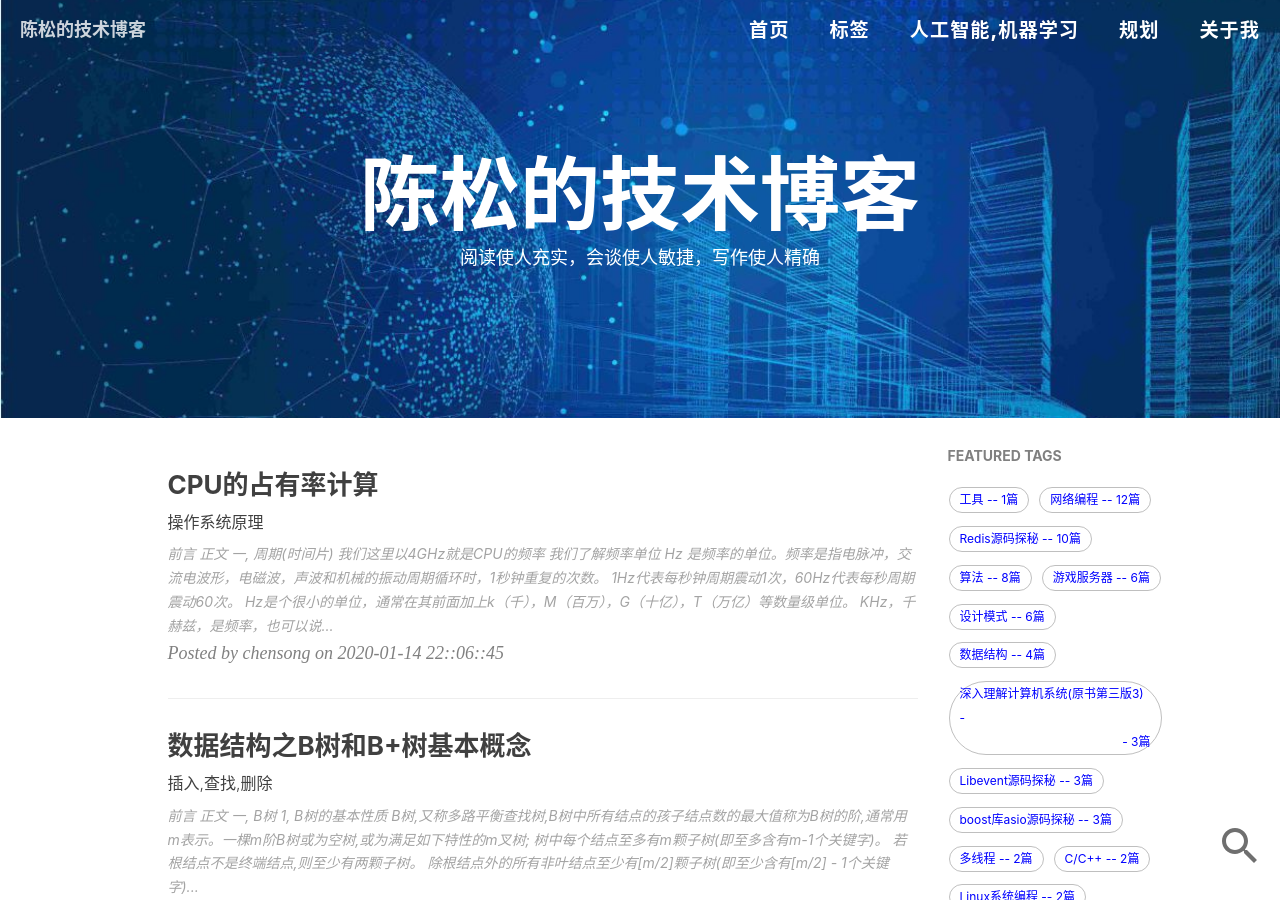
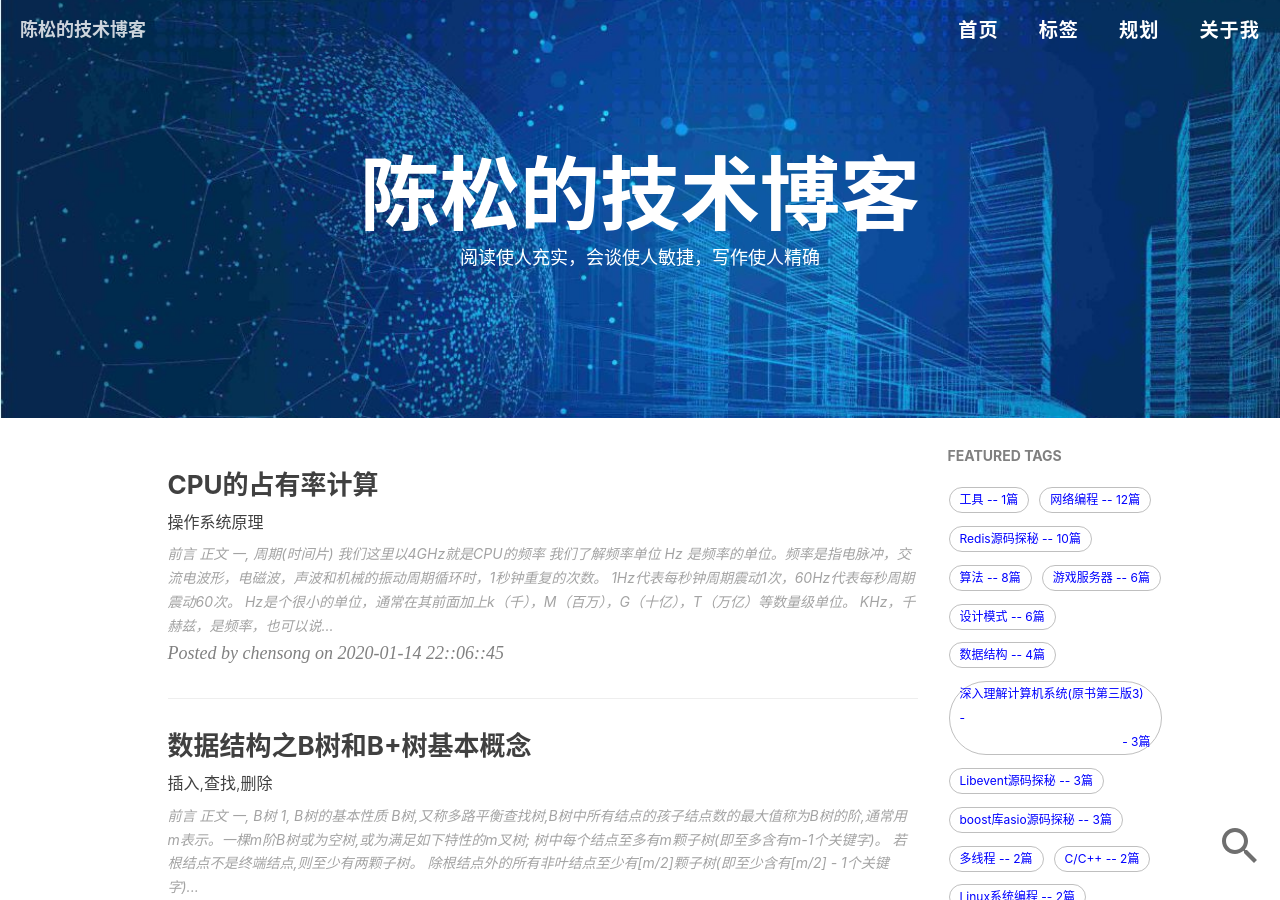
Before and after one commit to chensongpoixs/chensongpoixs.github.io, a Jekyll site: the page built from index.html, in a window 1280 px wide and 900 px high. Built offline with Jekyll 4.4.1, drawn with Linux system fonts in a browser that asks for light colours; nearby versions of some CDN libraries; the list of posts is cut into pages by our own code; comment, search, counter and statistics services are not loaded.

Commit message:
[<!--人工智能，机器学习 -->]

```diff
--- a/_includes/nav.html
+++ b/_includes/nav.html
@@ -22,9 +22,9 @@
 					<li>
                         <a href="{{ site.baseurl }}/tags/" style="font-size: larger;text-transform:none">标签</a>
                     </li>
-					<li>
-                        <a href="{{ site.baseurl }}/artificial_intelligence/" style="font-size: larger;text-transform:none">人工智能,机器学习</a>
-                    </li>
+					<!-- <li>
+                        <a href="{{ site.baseurl }}/artificial_intelligence/" style="font-size: larger;text-transform:none">人工智能，机器学习</a>
+                    </li> -->
 					<li>
                         <a href="{{ site.baseurl }}/plan/" style="font-size: larger;text-transform:none">规划</a>
                     </li>
```
